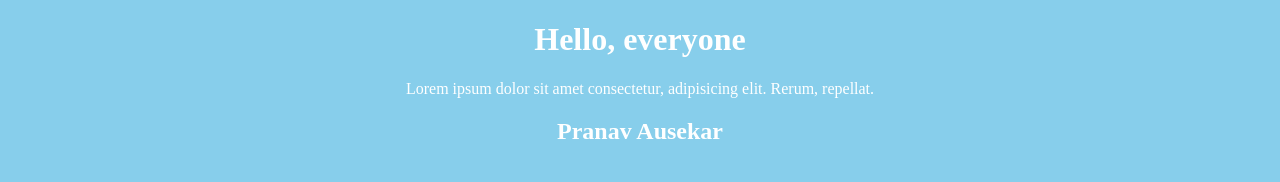
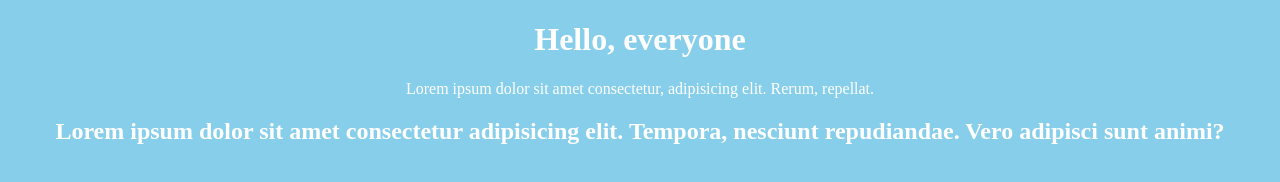
Before and after one commit to 808265/my-new-project, a plain HTML site: page index.html in a window 1280 px wide. Drawn offline with Linux system fonts and the light colour scheme.

Commit message:
change in html file

```diff
--- a/index.html
+++ b/index.html
@@ -11,7 +11,8 @@
 <body>
     <h1>Hello, everyone</h1>
     <p>Lorem ipsum dolor sit amet consectetur, adipisicing elit. Rerum, repellat.</p>
-    <h2>Pranav Ausekar</h2>
+    <h2>Lorem ipsum dolor sit amet consectetur adipisicing elit. Tempora, nesciunt repudiandae. Vero adipisci sunt
+        animi?</h2>
 </body>
 
 </html>
```
